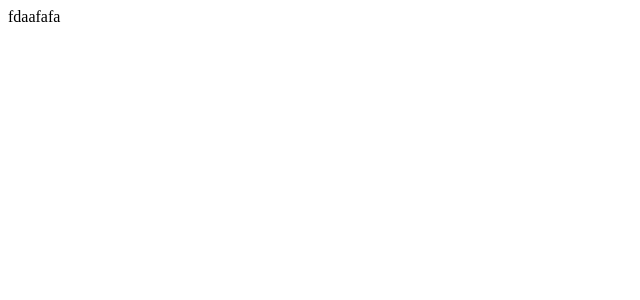
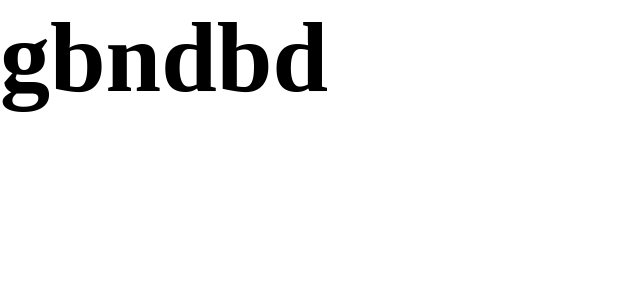
Before and after one commit to arsenblade/my-habr, a React app: page / in a window 1280 px wide. Shown: the top 300 px of the page, without its empty margins (0-640 px from the left). Built offline with nearby package versions, Linux system fonts and the light colour scheme.

Commit message:
Настраиваем css modules

```diff
--- /dev/null
+++ b/src/App.tsx
@@ -0,0 +1,12 @@
+import React from 'react'
+import './index.scss'
+
+const App = () => {
+  return (
+    <div className='app'>
+      <h1>gbndbd</h1>
+    </div>
+  )
+}
+
+export default App
--- /dev/null
+++ b/src/index.scss
@@ -0,0 +1,9 @@
+* {
+  margin: 0;
+  padding: 0;
+  box-sizing: border-box;
+}
+
+.app {
+  font-size: 50px;
+}
--- a/src/index.tsx
+++ b/src/index.tsx
@@ -1,7 +1,8 @@
 import { render } from "react-dom";
+import App from "./App";
 
 
 render(
-  <div>fdaafafa</div>,
+  <App />,
   document.getElementById('root')
 )
```
Also changed, not shown: src/global.d.ts (added, +7 -0 lines), 5 other files (tests, documents, lock files or other folders).
